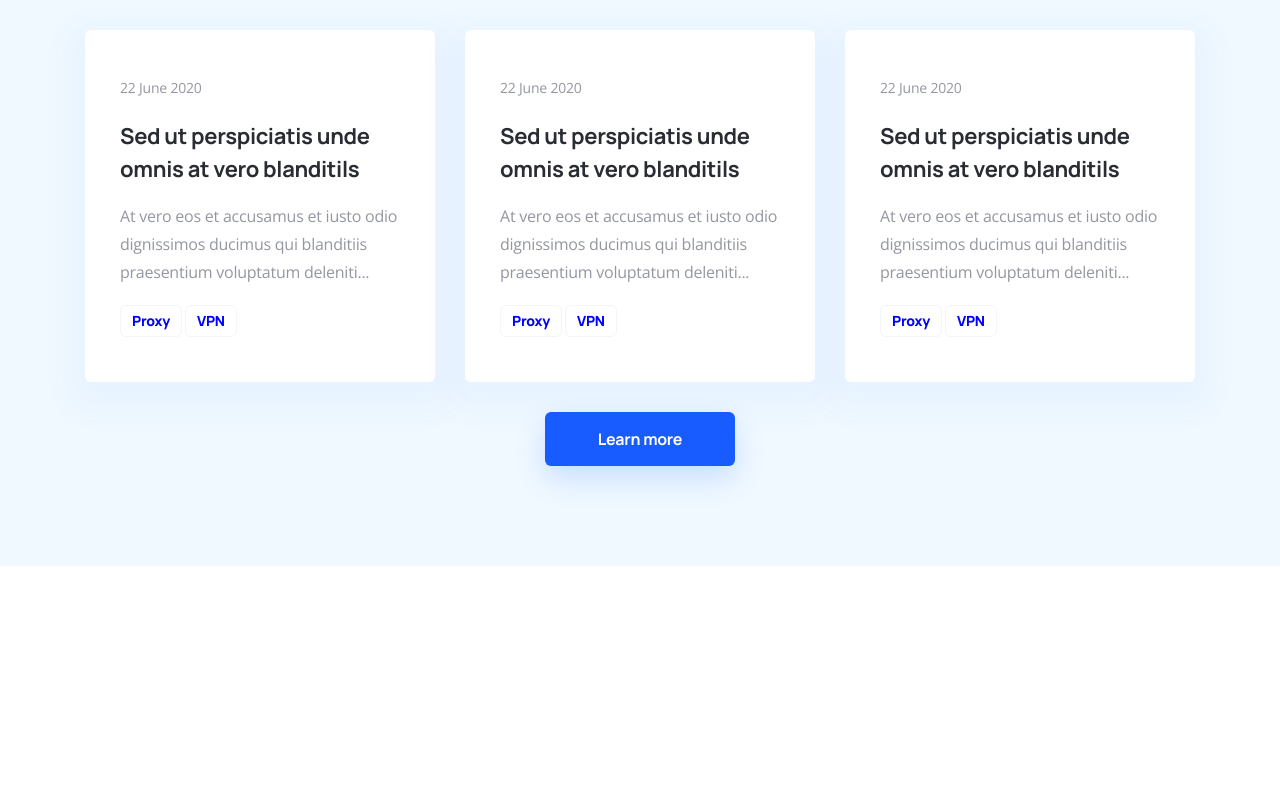
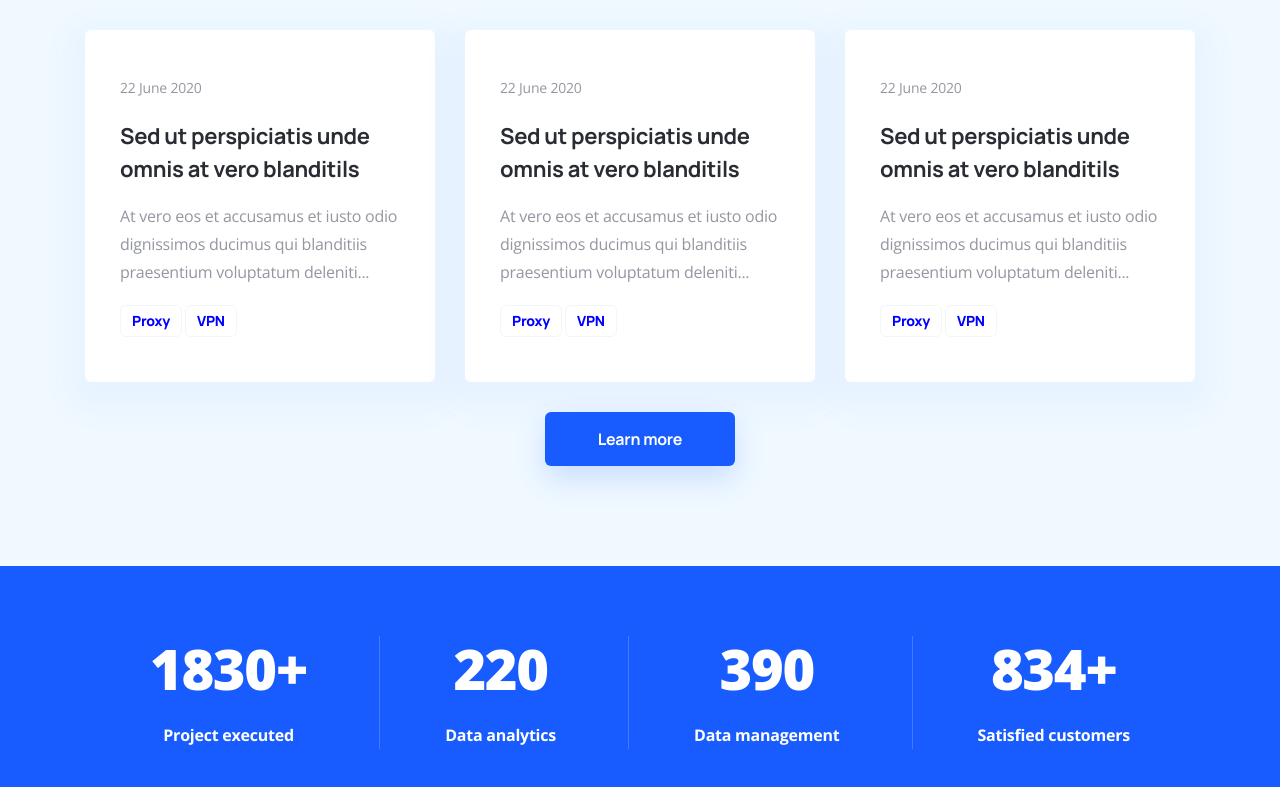
Before and after one commit to vlad4k5/react-ensome, a React (Create React App) app: page / in a window 1280 px wide. Shown: the part 3518-4305 px from the top of the page. Before the commit the page ends 4084 px from the top, so only its background shows below. Built offline with nearby package versions, Linux system fonts and the light colour scheme.

Commit message:
add CompanyOverview component

```diff
--- /dev/null
+++ b/src/components/CompanyOverview/CompanyOverview.jsx
@@ -0,0 +1,32 @@
+import s from './CompanyOverview.module.scss'
+
+const CompanyOverview = () => {
+  return (
+    <div className={s.overviewContainer}>
+      <div className={s.overviewList}>
+        <div className={s.overviewItem}>
+          <div className={s.amount}>1830+</div>
+          <p>Project executed</p>
+        </div>
+
+        <div className={s.overviewItem}>
+          <div className={s.amount}>220</div>
+          <p>Data analytics</p>
+        </div>
+
+        <div className={s.overviewItem}>
+          <div className={s.amount}>390</div>
+          <p>Data management</p>
+        </div>
+
+        <div className={s.overviewItem}>
+          <div className={s.amount}>834+</div>
+          <p>Satisfied customers</p>
+        </div>
+
+      </div>
+    </div>
+  )
+}
+
+export default CompanyOverview
--- /dev/null
+++ b/src/components/CompanyOverview/CompanyOverview.module.scss
@@ -0,0 +1,40 @@
+@import '../../assets/styles/variables.scss';
+@import '../../assets/styles/mixins.scss';
+
+.overviewContainer {
+  background-color: $blue;
+
+  .overviewList {
+    display: flex;
+    justify-content: space-between;
+    max-width: 1110px;
+    margin: 0 auto;
+    padding: 70px 0;
+
+    .overviewItem {
+      padding: 0 65px;
+      display: flex;
+      flex-direction: column;
+      align-items: center;
+
+      .amount {
+        font-family: 'Open Sans', sans-serif;
+        font-weight: 800;
+        font-size: 56px;
+        color: $white;
+        letter-spacing: -0.025em;
+      }
+
+      p {
+        @include paragraphMedium;
+        color: $white;
+        font-weight: 700;
+        margin-top: 20px;
+      }
+
+      &:not(:first-child) {
+        border-left: 1px solid rgba(241, 246, 250, 0.2);
+      }
+    }
+  }
+}
--- a/src/pages/Home/Home.jsx
+++ b/src/pages/Home/Home.jsx
@@ -2,6 +2,7 @@ import React from 'react';
 import Advantages from '../../components/Advantages/Advantages';
 import Benefits from '../../components/Benefits/Benefits';
 import Blog from '../../components/Blog/Blog';
+import CompanyOverview from '../../components/CompanyOverview/CompanyOverview';
 import Features from '../../components/Features/Features';
 
 const Home = () => {
@@ -11,6 +12,7 @@ const Home = () => {
       <Advantages />
       <Features />
       <Blog />
+      <CompanyOverview />
     </>
   );
 };
```
